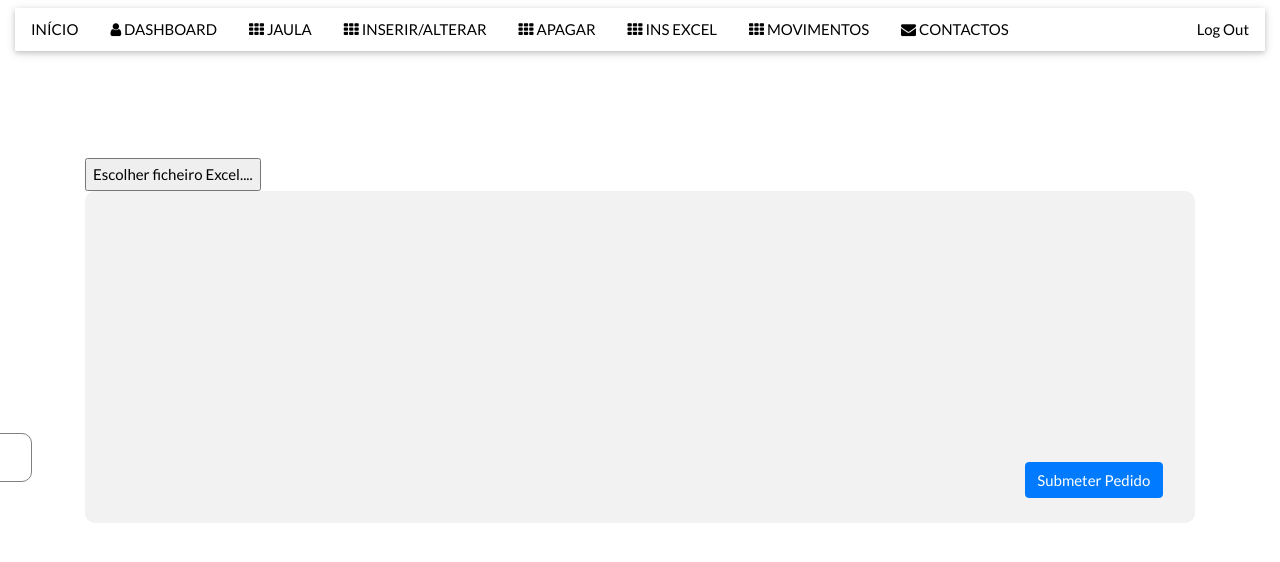
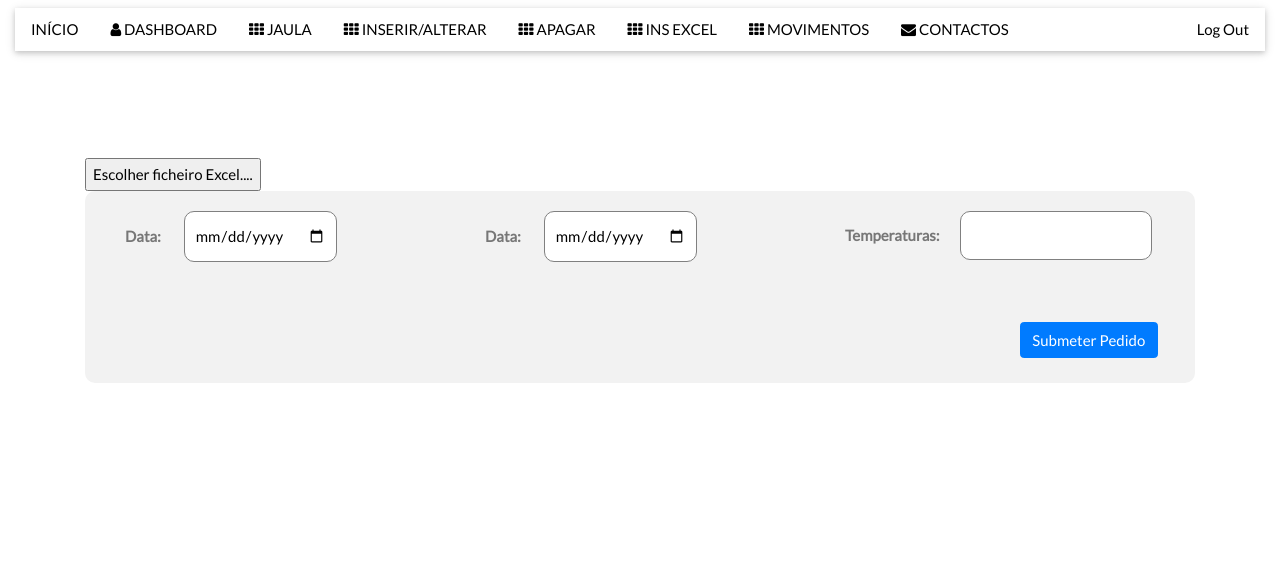
Before and after one commit to Nunomatos7/PECI, a Django app: page /ins_excel_temp/ in a window 1280 px wide. Shown: the top 562 px of the page. Run offline with Django 3.2, Linux system fonts and the light colour scheme; the visitor is signed in with stand-in values (Sample User, id 1); some libraries are stand-ins or nearby versions.

Commit message:
excel css

```diff
--- a/app/templates/ins_excel_desovas.html
+++ b/app/templates/ins_excel_desovas.html
@@ -32,7 +32,7 @@
 
       {% csrf_token %}
 
-        <div style = "position:relative;right: 400px;top: 50px;">
+        <div>
           {{ desova_form.as_p }}
         </div>
 
--- a/app/templates/ins_excel_temp.html
+++ b/app/templates/ins_excel_temp.html
@@ -32,22 +32,24 @@
     <form method="POST" action="{% url 'ins_excel_temp' %}">
 
       {% csrf_token %}
+      <div class="form-row">
 
-      <div style = "position:relative;right: 400px;top: 50px;">
+        <div class="form-group col-md-4">
         {{ data_form.as_p }}
       </div>
 
-      <div style = "position:relative;right: 400px;top: 50px;">
+      <div class="form-group col-md-4">
         {{ data_final_form.as_p }}
       </div>
 
-      <div style = "position:relative;right: 400px;top: 50px;">
+      <div class="form-group col-md-4">
         {{ temp_form }}
       </div>
 
       <div class="form-group">
         <button type="submit" class="btn btn-primary" style = "position:relative;right: -920px;top: 10px;">Submeter Pedido</button>
       </div>
+    </div>
 
     </form>
   </div>
```
